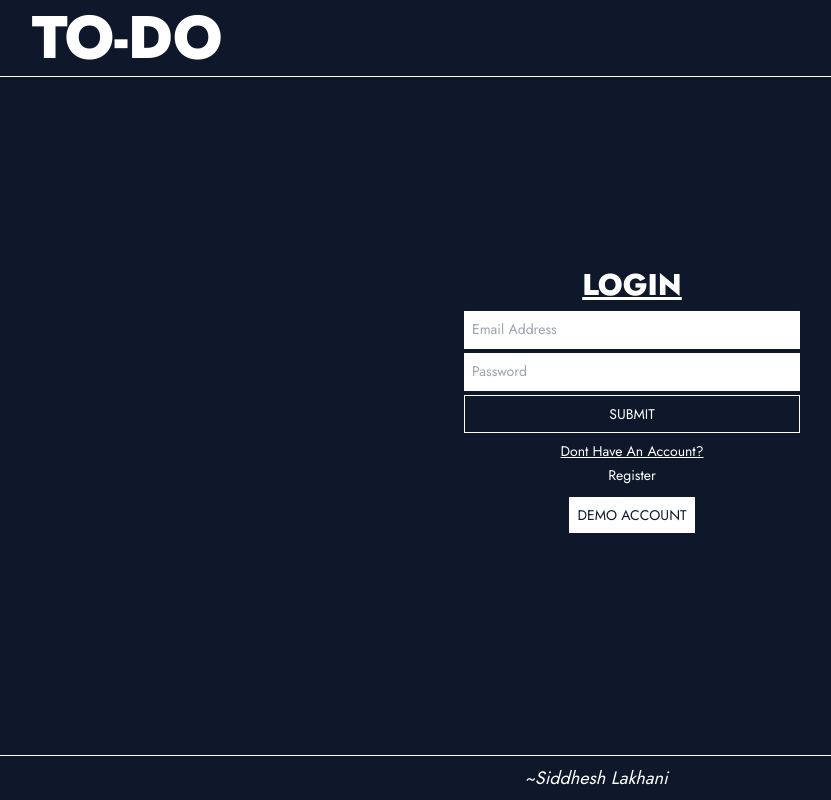
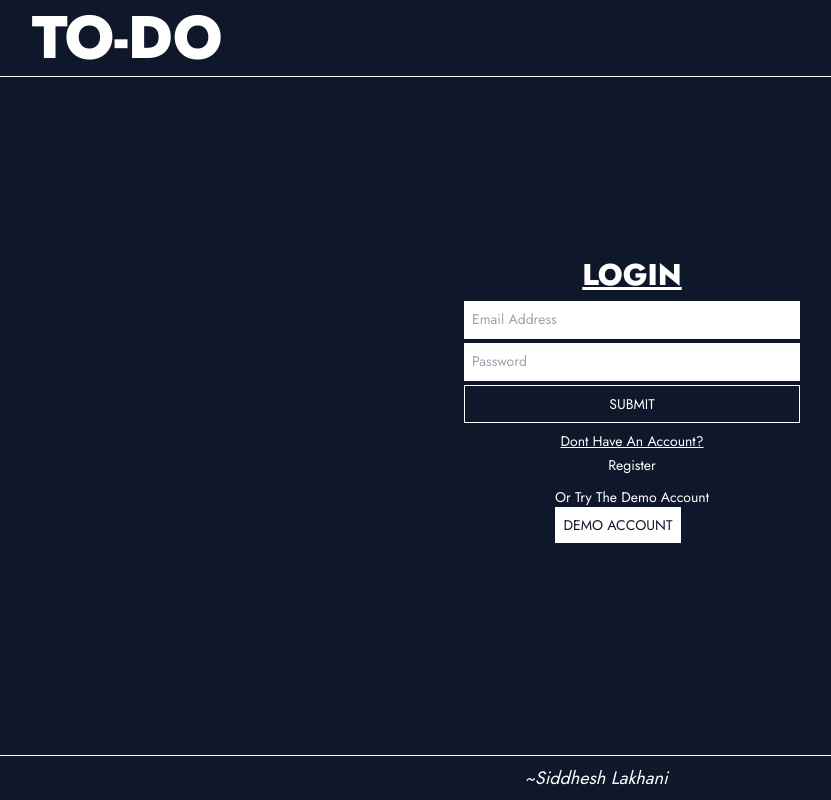
Before and after one commit to sid-lakhani/To-Do, a Next.js app: page / in a window 1280 px wide. Shown: the whole page, without its empty margins (8-839 px from the left). Built offline with nearby package versions, Linux system fonts and the light colour scheme; no server answers.

Commit message:
Update Login.js

```diff
--- a/components/Login.js
+++ b/components/Login.js
@@ -96,9 +96,10 @@ export default function Login() {
                 <button onClick={submitHandler} className='w-full max-w-[40ch] border border-white border-solid uppercase py-2 duration-300 relative after:absolute after:top-0 after:right-full after:bg-white after:z-10 after:w-full after:h-full overflow-hidden hover:after:translate-x-full after:duration-300 hover:text-slate-900'>
                     <h2 className='relative z-20 select-none'>SUBMIT</h2>
                 </button>
-                <h2 className='select-none pt-1 underline capitalize'>{isLoggingIn ? 'Dont have an account?' : 'Have an account already?'}</h2>
+                <h3 className='select-none text-sm pt-1 underline capitalize'>{isLoggingIn ? 'Dont have an account?' : 'Have an account already?'}</h3>
                 <h2 onClick={() => setIsLoggingIn(!isLoggingIn)} className='select-none duration-300 hover:scale-110 hover:opacity-50 cursor-pointer '> {!isLoggingIn ? 'Login' : 'Register'} </h2>
                 {isLoggingIn && <div className='pt-2'>
+                    <h2 className='select-none text-sm'>Or Try The Demo Account</h2>
                     <button
                         onClick={demoPass}
                         // onMouseEnter={() => setIsDropdownOpen(true)}
```
